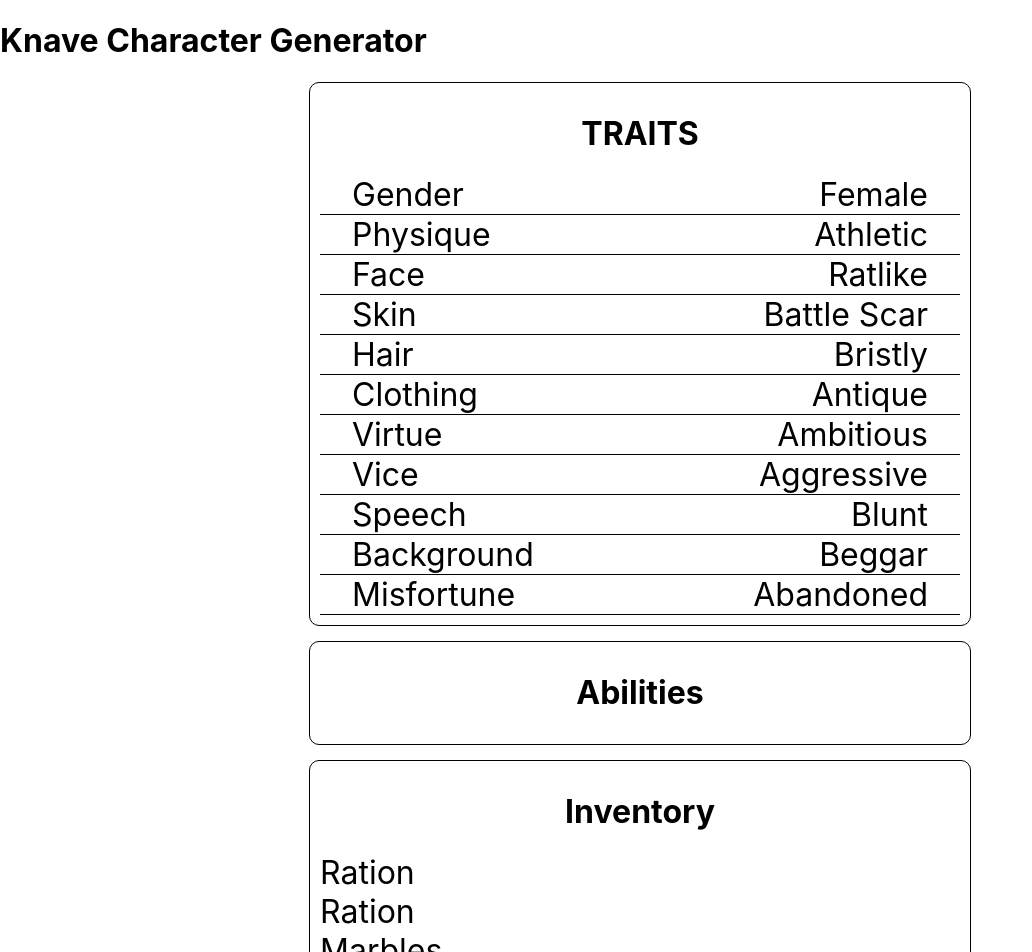
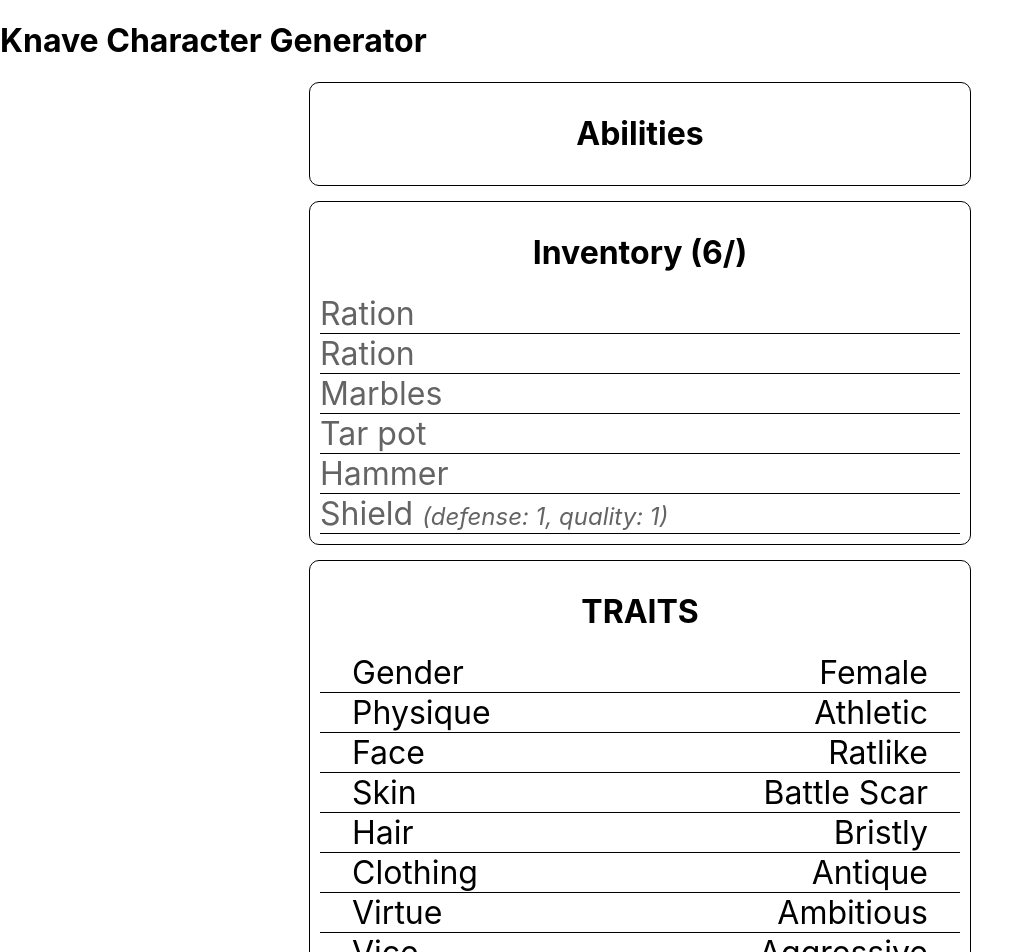
Before and after one commit to tylergreason/knave-character-generator, a React (Create React App) app: page / in a window 1280 px wide. Shown: the top 952 px of the page, without its empty margins (0-1032 px from the left). Built offline with nearby package versions, Linux system fonts and the light colour scheme.

Commit message:
Leaving adding items for now. Moving to rendering ability scores.

```diff
--- a/src/App.js
+++ b/src/App.js
@@ -25,9 +25,9 @@ class App extends Component {
         return (
             <div className="App">
             <Title title='Knave Character Generator'></Title>
-            <Traits></Traits>
             <Abilities></Abilities>
             <Inventory></Inventory>
+            <Traits></Traits>
             </div>
             );
         }
--- a/src/components/Inventory.js
+++ b/src/components/Inventory.js
@@ -5,13 +5,10 @@ import styled from 'styled-components'
 import { mainComponentStyle } from '../styling/generaStyles'
 import { mainHeaderStyle } from '../styling/generaStyles'
 
-const InventoryContainer = styled.div`
-    ${mainComponentStyle()}
-`
+const InventoryContainer = styled.div`${mainComponentStyle()}`
+const InventoryHeader = styled.h1`${mainHeaderStyle()}`
 
-const InventoryHeader = styled.h1`${mainHeaderStyle()}`
 class Inventory extends Component {
-
     // function to render inventory cards
     renderInventoryCards = inventory => {
             return inventory.map((item, index) => {
@@ -22,12 +19,18 @@ class Inventory extends Component {
             })
     }
 
+    // function to find total inventory slots taken
+    usedInventorySlots = (inventory) => {
+        let total = 0;
+        inventory.forEach(item => total+=item.slot);
+        return total + '/';
+    }
 
     render(){
         return(
             <InventoryContainer>
                 <InventoryHeader>
-                    Inventory
+                    Inventory ({this.usedInventorySlots(this.props.inventory)})
                 </InventoryHeader>
                 {this.renderInventoryCards(this.props.inventory)}
             </InventoryContainer>
--- a/src/components/InventoryCard.js
+++ b/src/components/InventoryCard.js
@@ -3,24 +3,44 @@ import styled from 'styled-components'
 
 const InventoryCardStyling = styled.div`
     font-size: 2rem;
+    border-bottom: 1px solid black;
+    color: rgb(100,100,100);
+    &:hover{
+        color: rgb(0,0,0);
+        font-size: 2.2rem;
+    }
+`
+
+const ItemNameSpan = styled.span`
+    /* color:blue; */
+`
+const ItemQualitySpan = styled.span`
+    font-size: 1.5rem;
+    font-style: italic;
 `
 
 // function to decide what data to render from an item
 const renderItemData = item => {
     let string = item['name'];
-    Object.keys(item).forEach(i => {
+    let itemQualities = '(';
+    Object.keys(item).forEach((i, index) => {
         if (item[i] !== 0 && i !== 'name' && i !== 'slot'){
-            string += ` ${i} : ${item[i]}`
+                itemQualities += `${i}: ${item[i]}, `
         }
     })
-    return string;
+    //
+    itemQualities = itemQualities.substring(0, itemQualities.length-2);
+    if (itemQualities.length > 1){
+        return <><ItemNameSpan>{string}</ItemNameSpan> <ItemQualitySpan>{itemQualities + ')'}</ItemQualitySpan></>;
+    }else{
+        return <ItemNameSpan>{string}</ItemNameSpan>
+    }
 }
 
 const InventoryCard = props => {
     return (
         <InventoryCardStyling>
             {renderItemData(props.item)}
-            {/* {props.item.name} */}
         </InventoryCardStyling>
     )
 }
--- a/src/store/actions/inventoryActions.js
+++ b/src/store/actions/inventoryActions.js
@@ -11,3 +11,7 @@ export const generateInventory = () => {
     console.log(items);
     return {type:'GENERATE_INVENTORY', inventory: items}
 }
+
+export const addInventoryItem = (item) => {
+    return {type:'ADD_INVENTORY_ITEM', item: item}
+}
```
Also changed, not shown: src/components/AddItem.js (added, +12 -0 lines).
